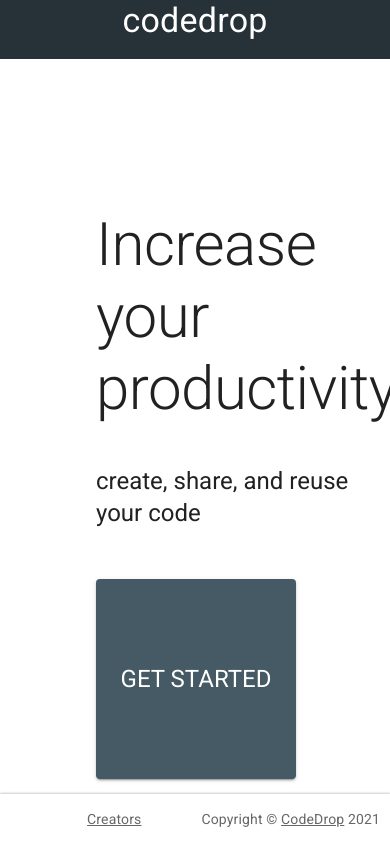
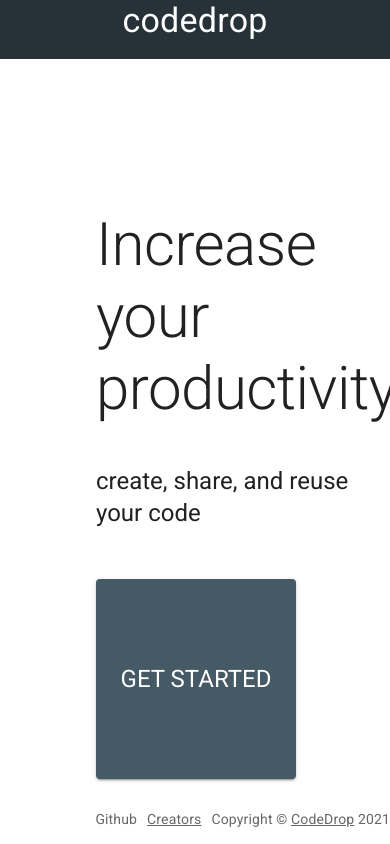
Before and after one commit to oslabs-beta/codedrop, a Next.js app: page / in a window 390 px wide. Built offline with nearby package versions, Linux system fonts and the light colour scheme; no server answers.

Commit message:
Additions to responsive UI on project page. Update to Blake's photo. Additions of github link to footer.

```diff
--- a/components/layout/Footer.js
+++ b/components/layout/Footer.js
@@ -10,34 +10,57 @@ const useStyles = makeStyles({
     alignItems: 'center',
     justifyContent: 'flex-end',
     minHeight: '50px',
-    boxShadow: '0px -1px 2px rgb(0 0 0 / 20%)',
   },
   creatorsLink: {
     paddingTop: 10,
     paddingRight: 10,
     paddingBottom: 10,
     paddingLeft: 10,
+    marginLeft: 50,
     textDecoration: 'none',
     '&:hover': {
       borderBottom: '1px solid #455A64'
     }
   },
   copyright: {
-    paddingLeft: 50,
-    paddingRight: 10,
+    paddingTop: 10,
+    marginLeft: 50,
+    marginRight: 10,
+    paddingBottom: 10,
+    cursor: 'pointer',
+    '&:hover': {
+      borderBottom: '1px solid #455A64'
+    }
   },
   copyrightLink: {
-    paddingTop: 10,
-    paddingBottom: 10,
     textDecoration: 'none',
   },
+  github: {
+    paddingTop: 10,
+    marginLeft: 50,
+    marginRight: 10,
+    paddingBottom: 10,
+    cursor: 'pointer',
+    '&:hover': {
+      borderBottom: '1px solid #455A64'
+    }
+  }
 });
 
 export default function StickyFooter() {
   const classes = useStyles();
 
+  const directToGithub = (e) => {
+    window.open("https://github.com/oslabs-beta/codedrop","")
+  }
+
   return (
     <footer className={classes.footer}>
+            <span className={classes.creators}>
+        <Typography variant="body2" color="textSecondary" onClick={directToGithub} className={classes.github} >
+          Github
+        </Typography>
+      </span>
       <span className={classes.creators}>
         <Typography variant="body2" color="textSecondary">
           <Link className={classes.creatorsLink} color="inherit" href="creators">
--- a/pages/creators.js
+++ b/pages/creators.js
@@ -26,7 +26,7 @@ function Creators () {
         </CreatorCard>
         <CreatorCard
             name={'Blake Myrick'}
-            photo={'/Blake.jpg'}
+            photo={'/Blake.png'}
             github={'https://github.com/bamche'}
             linkedIn={'https://www.linkedin.com/in/blake-myrick/'}
           >
```
Also changed, not shown: components/ProjectNameOrInput.js (+21 -3 lines), pages/projects.js (+9 -0 lines), public/Blake.png (added).
